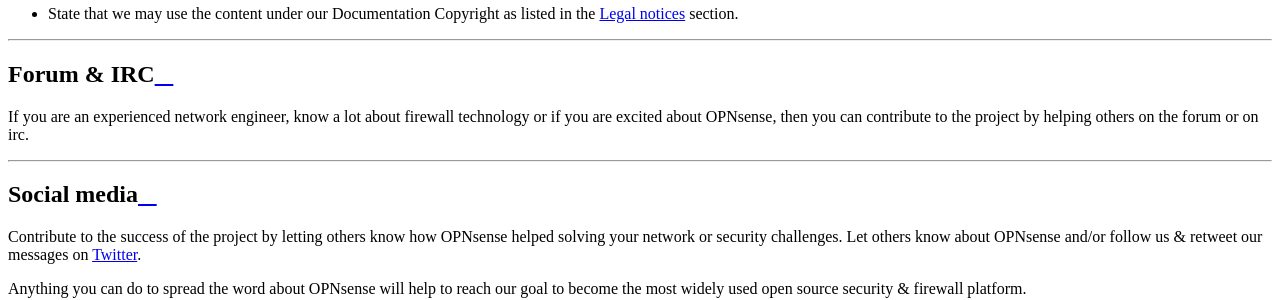
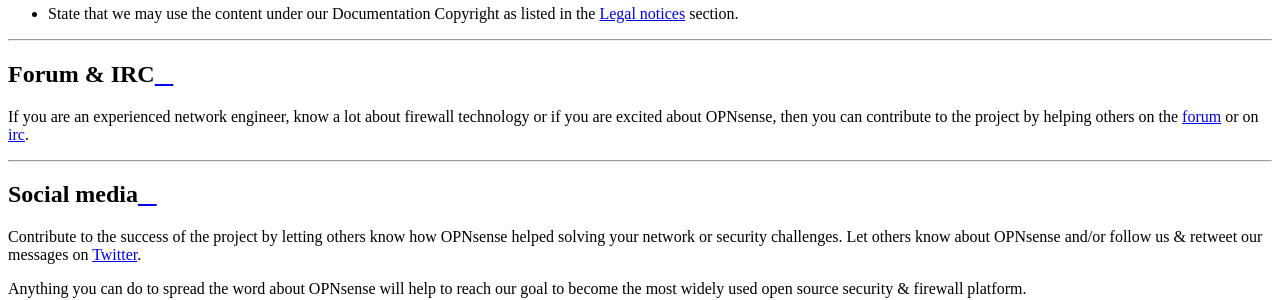
Before and after one commit to opnsense/docs, a Sphinx documentation site: the page built from source/contribute.rst, in a window 1280 px wide and 900 px high, scrolled down 3210 px. Shown: the part 379-679 px from the top of the window. Built offline with Sphinx 7.4.7 and the Read the Docs theme 2.0.0, drawn with Linux system fonts in a browser that asks for light colours; pages that are not in the unit, such as notebooks, are missing from menus; part of the change alters nothing that is shown; some of the changed text lies outside the part shown.

```diff
--- a/source/contribute.rst
+++ b/source/contribute.rst
@@ -123,7 +123,7 @@ Reporting an issue
 ------------------
 Issues can be easily reported on github, please consider carefully if the issue
 could be a configuration or user error before reporting it. If you are unsure,
-report you issue on the `Forum <https://forum.opnsense.org>`__ or on IRC/Freenode (#opnsense).
+report you issue on the `Forum <https://forum.opnsense.org>`__ or on `IRC/Freenode <https://webchat.freenode.net/#opnsense>`__ (#opnsense).
 
 ---------------
 
@@ -191,7 +191,7 @@ Forum & IRC
 -----------
 If you are an experienced network engineer, know a lot about firewall technology
 or if you are excited about OPNsense, then you can contribute to the project by helping
-others on the forum or on irc.
+others on the `forum <https://forum.opnsense.org>`__ or on `irc <https://webchat.freenode.net/#opnsense>`__.
 
 ------------------
 
```
